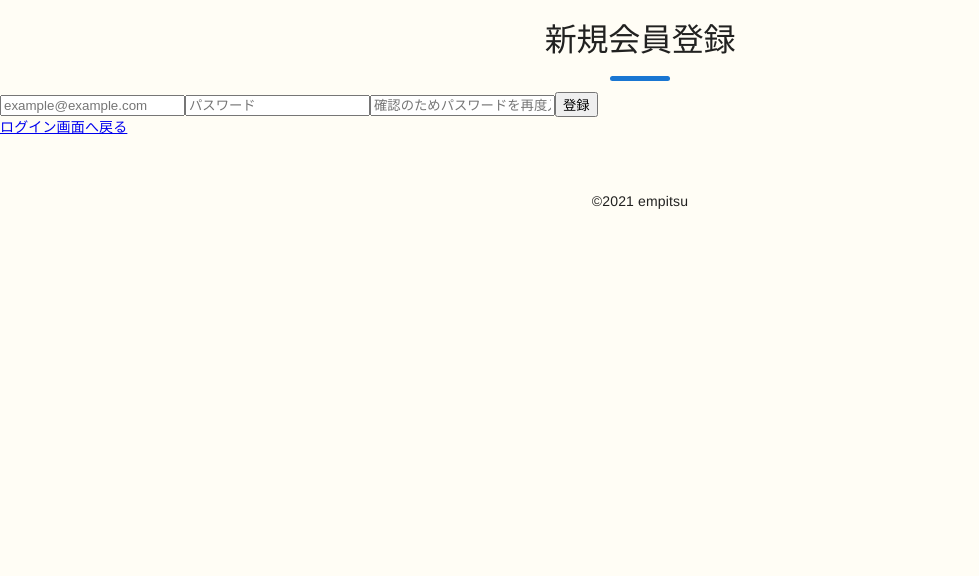
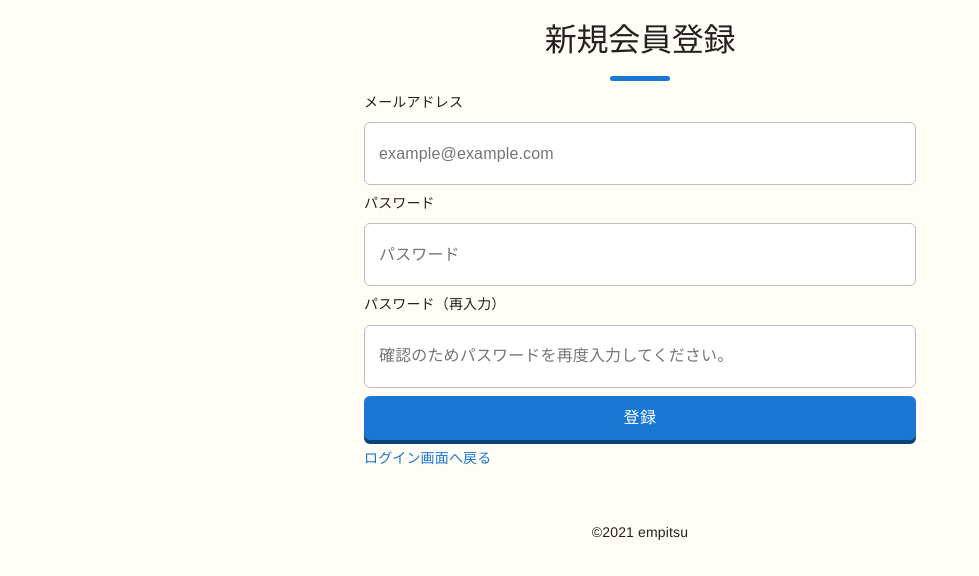
Before and after one commit to empitsu/quiz_app, a Next.js app: page /signup in a window 1280 px wide. Shown: the top 576 px of the page, without its empty margins (0-979 px from the left). Built offline with nearby package versions, Linux system fonts and the light colour scheme; no server answers.

Commit message:
feat: divide sign up page into SignUpTemplate

```diff
--- /dev/null
+++ b/src/components/templates/SignUpTemplate/index.tsx
@@ -0,0 +1,117 @@
+import { createUserWithEmailAndPassword } from "../../../utils/firebaseHelpers";
+import { useCallback, useState } from "react";
+import Link from "next/link";
+import { SubmitHandler, useForm } from "react-hook-form";
+import { Heading } from "../../../components/atoms/Heading";
+import { FormItemLabel } from "../../atoms/FormItemLabel";
+import { FormItemWrap } from "../../atoms/FormItemWrap";
+import { Textfield } from "../../atoms/Textfield";
+import { FormErrorText } from "../../atoms/FormErrorText";
+import { Button } from "../../atoms/Button";
+import { LinkText } from "../../atoms/LinkText";
+import { Column1 } from "../../atoms/Column1";
+
+type FormValues = {
+  userEmail: string;
+  userPassword: string;
+  userPasswordRepeat: string;
+};
+
+export function SignUpTemplate() {
+  const { register, handleSubmit, getValues, errors } = useForm<FormValues>();
+
+  const [loggedInError, setLoggedInError] = useState<Error | null>(null);
+
+  const onSubmit = useCallback<SubmitHandler<FormValues>>(async (data) => {
+    try {
+      await createUserWithEmailAndPassword(data.userEmail, data.userPassword);
+    } catch (error) {
+      setLoggedInError(error);
+    }
+  }, []);
+  return (
+    <div>
+      <Heading styleLevel="h2">新規会員登録</Heading>
+      <Column1>
+        <form onSubmit={handleSubmit(onSubmit)}>
+          <FormItemWrap>
+            <FormItemLabel htmlFor="userEmail">メールアドレス</FormItemLabel>
+            <Textfield
+              type="text"
+              name="userEmail"
+              placeholder="example@example.com"
+              isFullWidth
+              ref={register({
+                required: "メールアドレスを入力してください。",
+              })}
+            ></Textfield>
+            {errors.userEmail && (
+              <FormErrorText role="alert" aria-label="メールアドレスエラー">
+                {errors.userEmail.message}
+              </FormErrorText>
+            )}
+          </FormItemWrap>
+          <FormItemWrap>
+            <FormItemLabel htmlFor="userPassword">パスワード</FormItemLabel>
+            <Textfield
+              type="password"
+              name="userPassword"
+              placeholder="パスワード"
+              isFullWidth
+              ref={register({
+                required: "入力してください。",
+                minLength: {
+                  value: 6,
+                  message: "パスワードは6文字以上です。",
+                },
+              })}
+            ></Textfield>
+            {errors.userPassword && (
+              <FormErrorText role="alert" aria-label="パスワードエラー">
+                {errors.userPassword.message}
+              </FormErrorText>
+            )}
+          </FormItemWrap>
+
+          <FormItemWrap>
+            <FormItemLabel htmlFor="userPassword">
+              パスワード（再入力）
+            </FormItemLabel>
+            <Textfield
+              type="password"
+              name="userPasswordRepeat"
+              placeholder="確認のためパスワードを再度入力してください。"
+              isFullWidth
+              ref={register({
+                required: "入力してください。",
+                validate: (value) => {
+                  const { userPassword } = getValues();
+                  return value === userPassword || "パスワードが一致しません。";
+                },
+              })}
+            ></Textfield>
+            {errors.userPasswordRepeat && (
+              <FormErrorText role="alert" aria-label="パスワード確認エラー">
+                {errors.userPasswordRepeat.message}
+              </FormErrorText>
+            )}
+          </FormItemWrap>
+
+          <FormItemWrap>
+            <Button isFullWidth type="submit">
+              登録
+            </Button>
+            {loggedInError && (
+              <FormErrorText role="alert" aria-label="会員登録エラー">
+                {loggedInError.message}
+              </FormErrorText>
+            )}
+          </FormItemWrap>
+        </form>
+        <Link href="/">
+          <LinkText>ログイン画面へ戻る</LinkText>
+        </Link>
+      </Column1>
+    </div>
+  );
+}
--- a/src/pages/signup.tsx
+++ b/src/pages/signup.tsx
@@ -1,84 +1,15 @@
-import styled from "styled-components";
-import { createUserWithEmailAndPassword } from "../utils/firebaseHelpers";
-import { useCallback, useState } from "react";
-import Link from "next/link";
 import Head from "next/head";
 
-import { SubmitHandler, useForm } from "react-hook-form";
 import { LayoutForNotLoggedIn } from "../layouts/LayoutForNotLoggedIn";
-import { Heading } from "../components/atoms/Heading";
-
-type FormValues = {
-  userEmail: string;
-  userPassword: string;
-  userPasswordRepeat: string;
-};
+import { SignUpTemplate } from "../components/templates/SignUpTemplate";
 
 export default function SignUp() {
-  const { register, handleSubmit, getValues, errors } = useForm<FormValues>();
-
-  const [loggedInError, setLoggedInError] = useState<Error | null>(null);
-
-  const onSubmit = useCallback<SubmitHandler<FormValues>>(async (data) => {
-    console.log(data);
-
-    try {
-      await createUserWithEmailAndPassword(data.userEmail, data.userPassword);
-    } catch (error) {
-      setLoggedInError(error);
-    }
-  }, []);
   return (
     <LayoutForNotLoggedIn urlToRedirectWhenLoggedIn="/mypage/">
       <Head>
         <title>新規会員登録</title>
       </Head>
-      <Heading styleLevel="h2">新規会員登録</Heading>
-
-      <form onSubmit={handleSubmit(onSubmit)}>
-        <input
-          type="text"
-          name="userEmail"
-          placeholder="example@example.com"
-          ref={register({
-            required: "メールアドレスを入力してください。",
-          })}
-        ></input>
-        {errors.userEmail && <p>{errors.userEmail.message}</p>}
-        <input
-          type="password"
-          name="userPassword"
-          placeholder="パスワード"
-          ref={register({
-            required: "入力してください。",
-            minLength: {
-              value: 6,
-              message: "パスワードは6文字以上です。",
-            },
-          })}
-        ></input>
-        {errors.userPassword && <p>{errors.userPassword.message}</p>}
-
-        <input
-          type="password"
-          name="userPasswordRepeat"
-          placeholder="確認のためパスワードを再度入力してください。"
-          ref={register({
-            required: "入力してください。",
-            validate: (value) => {
-              const { userPassword } = getValues();
-              return value === userPassword || "パスワードが一致しません。";
-            },
-          })}
-        ></input>
-        {errors.userPasswordRepeat && (
-          <p>{errors.userPasswordRepeat.message}</p>
-        )}
-
-        <button type="submit">登録</button>
-        {loggedInError && <p>{loggedInError.message}</p>}
-      </form>
-      <Link href="/">ログイン画面へ戻る</Link>
+      <SignUpTemplate></SignUpTemplate>
     </LayoutForNotLoggedIn>
   );
 }
```
